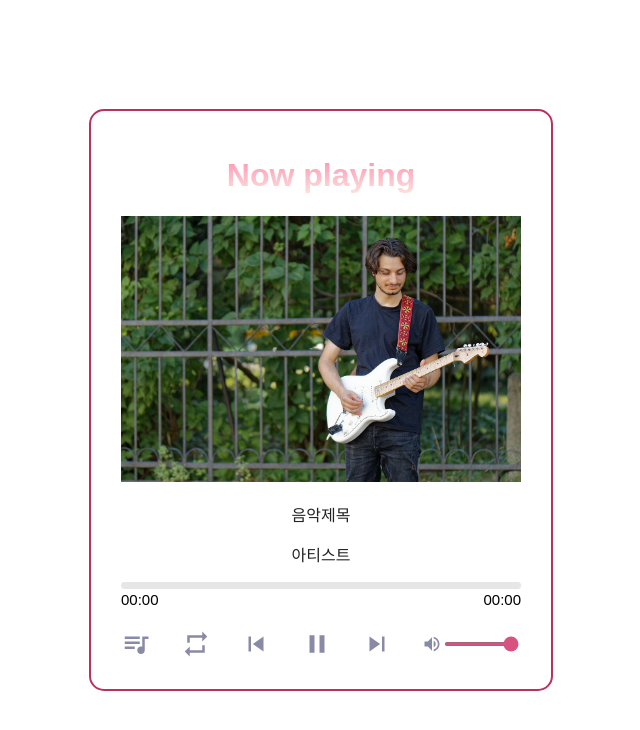
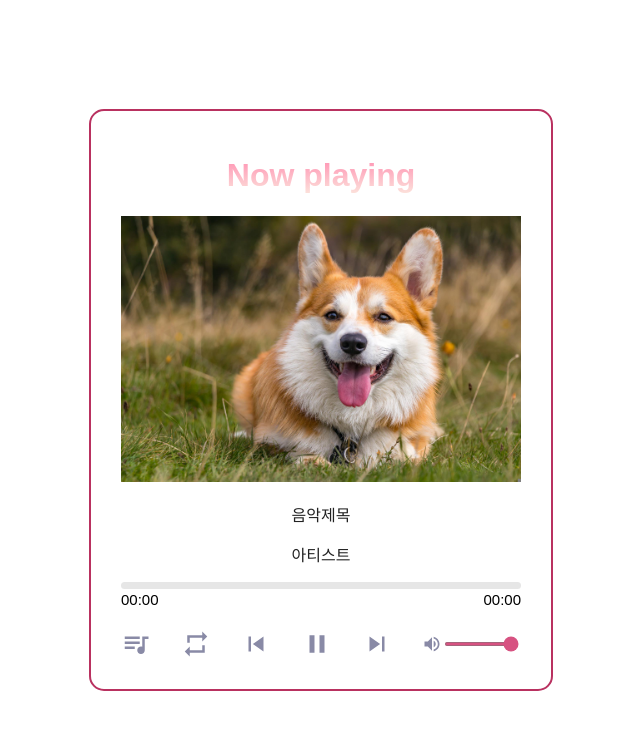
Before and after one commit to juhyunham/react-music-player, a React (Create React App) app: page / in a window 1280 px wide. Shown: the top 730 px of the page, without its empty margins (319-959 px from the left). Built offline with nearby package versions, Linux system fonts and the light colour scheme.

Commit message:
detailImage 변경

```diff
--- a/src/components/DetailImage/DetailImage.tsx
+++ b/src/components/DetailImage/DetailImage.tsx
@@ -1,10 +1,10 @@
 import "./DetailImage.scss";
-import img1 from "../../images/image1.jpg";
+import img3 from "../../images/image3.jpg";
 
 function DetailImage() {
   return (
     <div className="image_area">
-      <img src={img1} alt="" />
+      <img src={img3} alt="" />
     </div>
   );
 }
```
